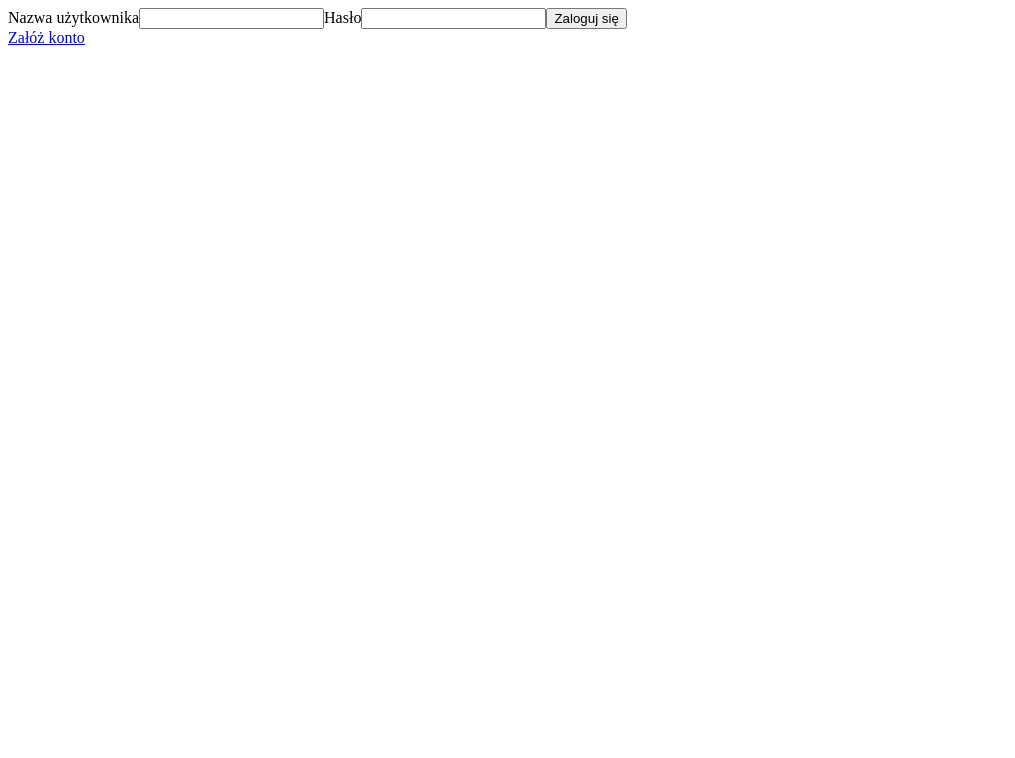
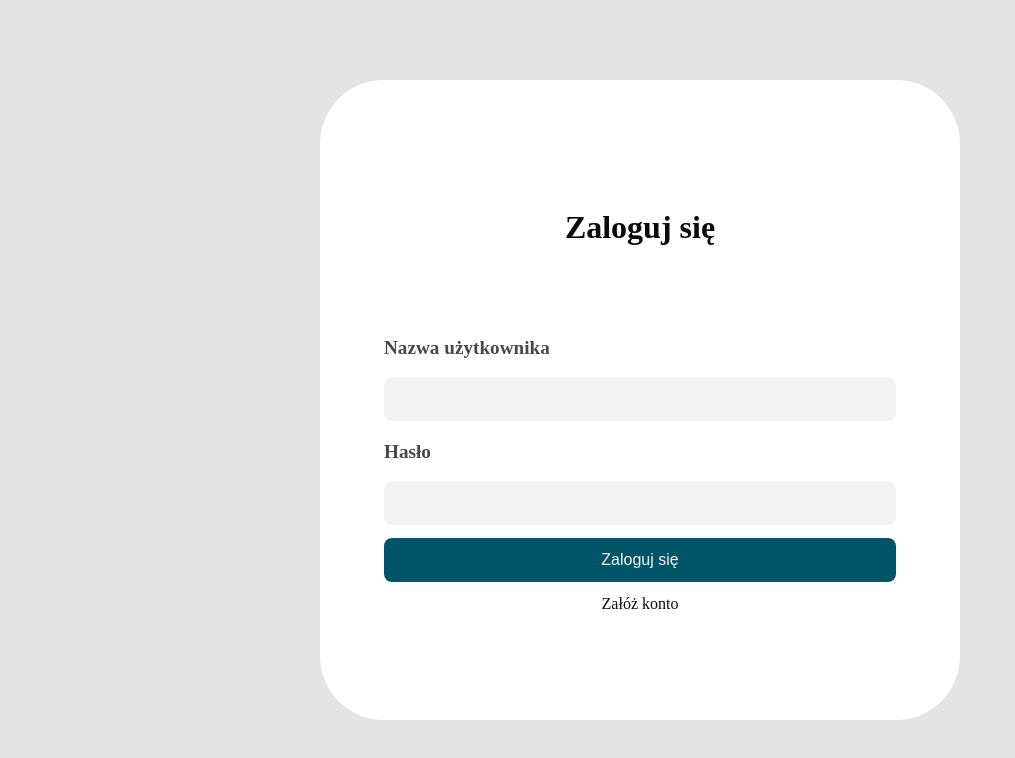
Before and after one commit to m-nadra/Lista-zadan-MERN, a React (Vite) app in the folder client/: page /login in a window 1280 px wide. Shown: the top 758 px of the page, without its empty margins (0-1015 px from the left). Built offline with nearby package versions, Linux system fonts and the light colour scheme.

Commit message:
client: add css for signup and login pages

```diff
--- a/client/index.html
+++ b/client/index.html
@@ -3,6 +3,7 @@
 <head>
     <meta charset="UTF-8">
     <meta name="viewport" content="width=device-width, initial-scale=1.0">
+    <link rel="stylesheet" href="src/styles/globals.css">
     <title>Lista zadań</title>
 </head>
 <body>
--- a/client/src/components/Login.jsx
+++ b/client/src/components/Login.jsx
@@ -1,6 +1,7 @@
 import { useState } from "react";
 import { Link } from "react-router"
 import { useAuth } from "../hooks/useAuth";
+import '../styles/authPages.css'
 
 export default function Login() {
     const [username, setUsername] = useState("")
@@ -8,13 +9,14 @@ export default function Login() {
     const { handleLogin, errorMessage } = useAuth()
     return <div>
         <form action={() => handleLogin(username, password)} method="POST">
+            <h1>Zaloguj się</h1>
+            <p>{errorMessage}</p>
             <label htmlFor="username">Nazwa użytkownika</label>
             <input type="text" id="username" value={username} onChange={e => setUsername(e.target.value)} required />
             <label htmlFor="password">Hasło</label>
             <input type="password" id="password" value={password} onChange={e => setPassword(e.target.value)} required />
             <input type="submit" value="Zaloguj się" />
+            <Link id="link" to="/signup">Załóż konto</Link>
         </form>
-        <Link to="/signup">Załóż konto</Link>
-        {errorMessage}
     </div>
 }
--- a/client/src/components/Signup.jsx
+++ b/client/src/components/Signup.jsx
@@ -1,6 +1,7 @@
 import { useState } from "react";
 import { Link } from "react-router"
 import { useAuth } from "../hooks/useAuth";
+import '../styles/authPages.css'
 
 export default function Signup() {
     const [username, setUsername] = useState("")
@@ -9,15 +10,16 @@ export default function Signup() {
     const { handleSignup, errorMessage } = useAuth()
     return <div>
         <form action={() => handleSignup(username, password, password2)} method="POST">
+            <h1>Zarejestruj się</h1>
+            <p>{errorMessage}</p>
             <label htmlFor="username">Nazwa użytkownika</label>
             <input type="text" id="username" value={username} onChange={e => setUsername(e.target.value)} required />
             <label htmlFor="password">Hasło</label>
             <input type="password" id="password" value={password} onChange={e => setPassword(e.target.value)} required />
             <label htmlFor="password">Powtórz hasło</label>
             <input type="password" id="password2" value={password2} onChange={e => setPassword2(e.target.value)} required />
-            <input type="submit" value="Zaloguj się" />
+            <input type="submit" value="Załóż konto" />
+            <Link id="link" to="/login">Posiadasz konto? Zaloguj się</Link>
         </form>
-        <Link to="/login">Posiadasz konto? Zaloguj się</Link>
-        {errorMessage}
     </div>
 }
--- /dev/null
+++ b/client/src/styles/authPages.css
@@ -0,0 +1,86 @@
+div {
+  background-color: var(--bg-dark);
+  width: 100%;
+  height: 100dvh;
+  display: flex;
+  justify-content: center;
+  align-items: center;
+}
+
+form {
+  background-color: var(--bg-light);
+  display: flex;
+  flex-direction: column;
+  min-width: 50%;
+  height: 80%;
+  justify-content: center;
+  align-items: center;
+  border-radius: 10%;
+  color: var(--text);
+  gap: 2%;
+}
+
+p {
+  color: var(--danger);
+  font-size: large;
+}
+
+h1 {
+  font-size: xx-large;
+}
+
+#link {
+  text-decoration: none;
+  color: var(--text);
+}
+
+#link:hover {
+  color: var(--text-muted);
+}
+
+input[type=submit] {
+  background-color: var(--primary);
+  color: var(--bg);
+}
+
+input[type=submit]:hover {
+  background-color: var(--secondary);
+  color: var(--bg);
+}
+
+input {
+  box-sizing: border-box;
+  width: 80%;
+  max-width: 100%;
+  margin: 0 auto;
+  height: 44px;
+  background-color: var(--bg);
+  border-radius: .5rem;
+  padding: 0 1rem;
+  border: 2px solid transparent;
+  font-size: 1rem;
+  transition: border-color .3s cubic-bezier(.25, .01, .25, 1) 0s, color .3s cubic-bezier(.25, .01, .25, 1) 0s, background .2s cubic-bezier(.25, .01, .25, 1) 0s;
+}
+
+label {
+  display: block;
+  margin: 0.5rem auto 0.3rem auto;
+  width: 80%;
+  text-align: left;
+  font-size: 1.2rem;
+  font-weight: bold;
+  color: var(--text-muted);
+  transition: color .3s cubic-bezier(.25, .01, .25, 1) 0s;
+}
+
+input:hover,
+input:focus,
+input-group:hover input {
+  outline: none;
+  border-color: var(--border);
+}
+
+input-group:hover label,
+input:focus {
+  color: var(--text);
+}
--- /dev/null
+++ b/client/src/styles/globals.css
@@ -0,0 +1,20 @@
+:root {
+    --bg-dark: oklch(0.92 0 214);
+    --bg: oklch(0.96 0 214);
+    --bg-light: oklch(1 0 214);
+    --text: oklch(0.15 0 214);
+    --text-muted: oklch(0.4 0 214);
+    --highlight: oklch(1 0 214);
+    --border: oklch(0.6 0 214);
+    --border-muted: oklch(0.7 0 214);
+    --primary: oklch(0.4 0.1 214);
+    --secondary: oklch(0.4 0.1 34);
+    --danger: oklch(0.5 0.05 30);
+    --warning: oklch(0.5 0.05 100);
+    --success: oklch(0.5 0.05 160);
+    --info: oklch(0.5 0.05 260);
+}
+body {
+    margin: 0;
+    padding: 0;
+}
```
